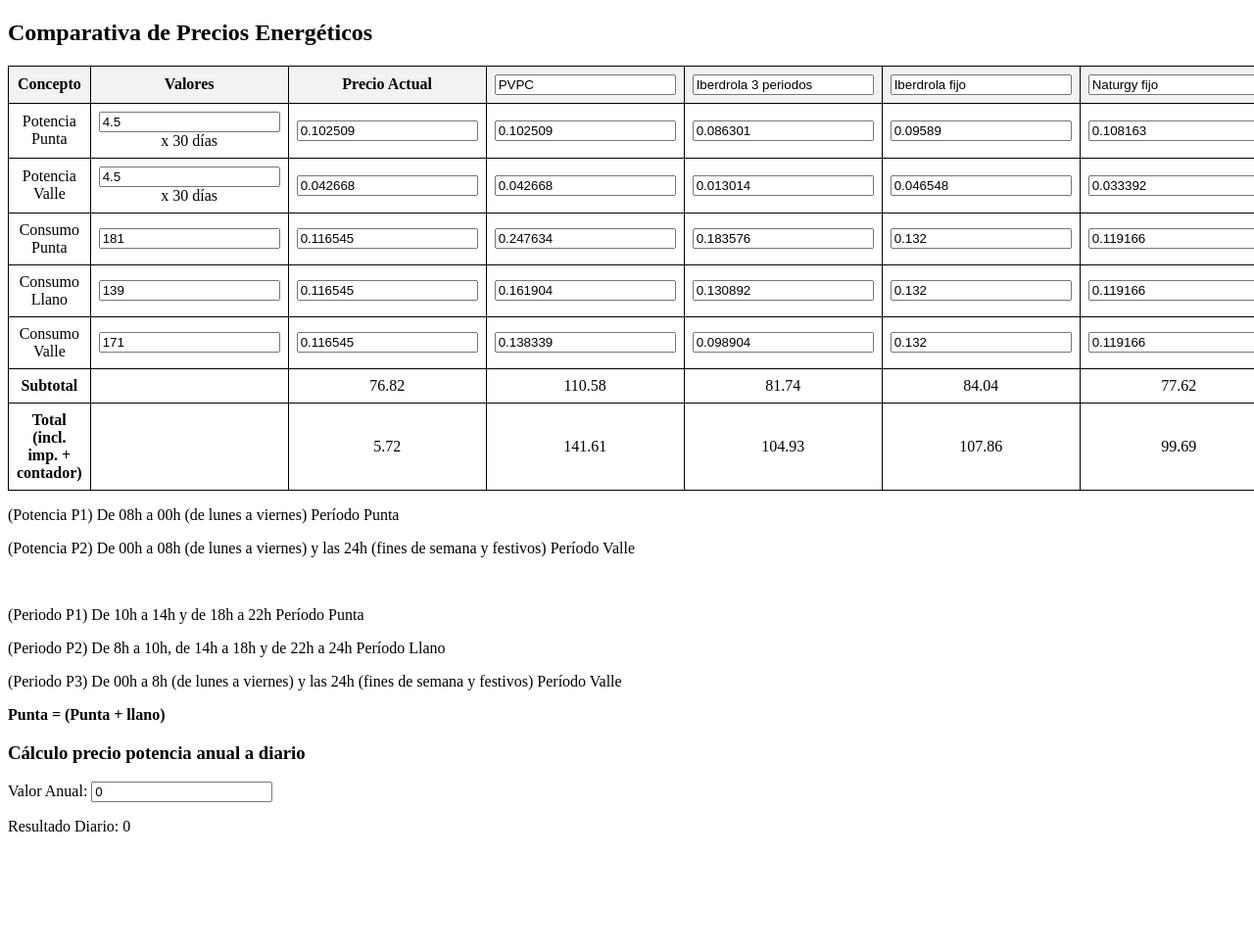
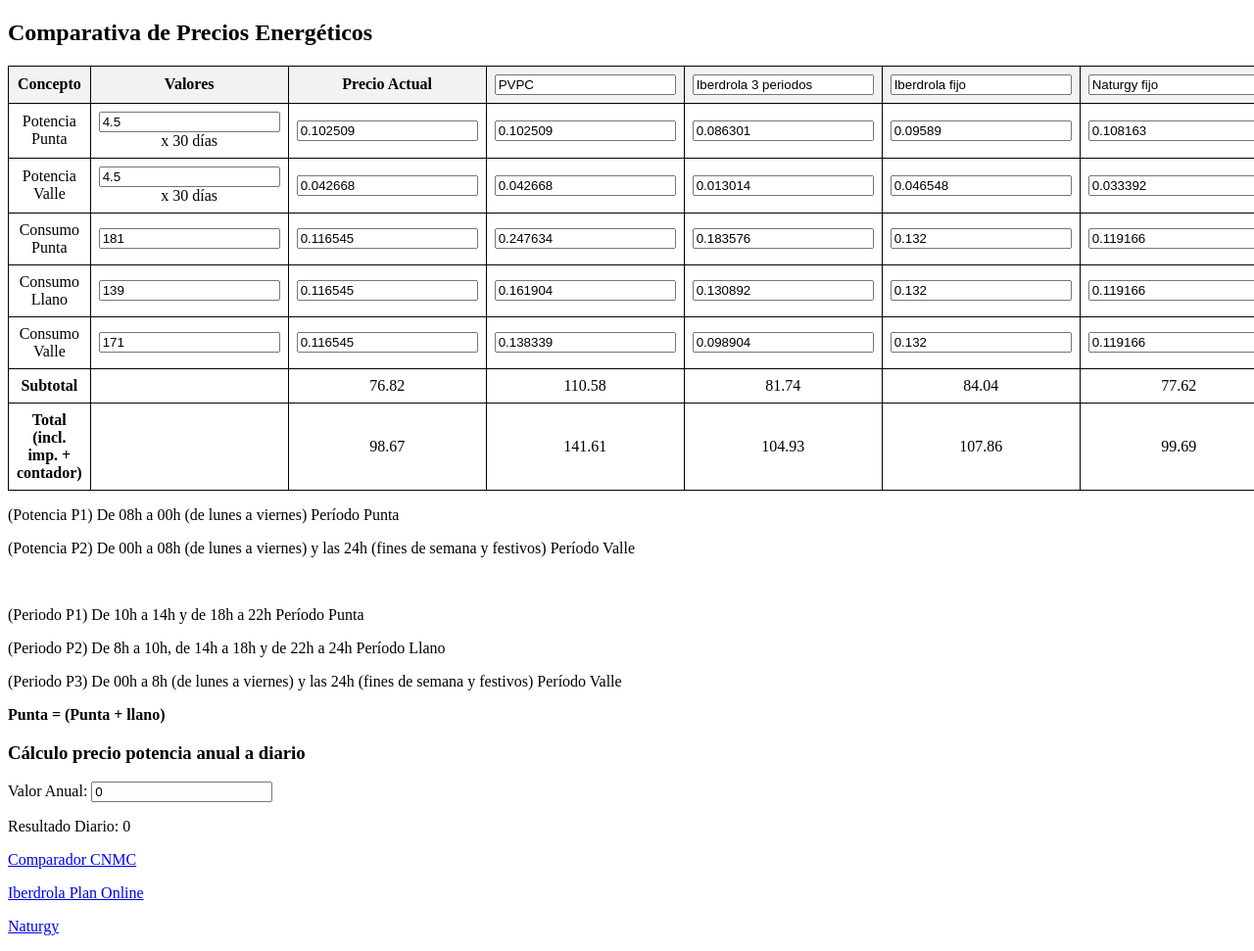
Before and after one commit to tropiplaya/comparadorLuz, a plain HTML site: page index.html in a window 1280 px wide. Shown: the top 971 px of the page at 98% size. Before the commit the page ends 869 px from the top, so only its background shows below. Drawn offline with Linux system fonts and the light colour scheme.

Commit message:
Update index.html

```diff
--- a/index.html
+++ b/index.html
@@ -76,6 +76,10 @@
         <p>Resultado Diario: <span id="resultado-diario">0</span></p>
     </div>
 
+    <p><a href="https://comparador.cnmc.gob.es/">Comparador CNMC</a></p>
+    <p><a href="https://www.iberdrola.es/luz/plan-online">Iberdrola Plan Online</a></p>
+    <p><a href="https://www.naturgy.es/hogar/luz">Naturgy</a></p>
+
     <script>
         const conceptos = ["Potencia Punta", "Potencia Valle", "Consumo Punta", "Consumo Llano", "Consumo Valle"];
         const valoresPorDefecto = [4.5, 4.5, 181, 139, 171];
@@ -146,7 +150,7 @@
                 const precioAlt4 = parseFloat(document.querySelector(`.precio-alt4[data-index='${index}']`).value) || 0;
 
                 totalActual += valor * precioActual;
-                totalActualVat = (totalActual * impuestoElectricidad / 100 + 30 * alquilerContador) * 1.21;
+                totalActualVat = (totalActual + totalActual * impuestoElectricidad / 100 + 30 * alquilerContador) * 1.21;
 
                 totalAlternativo0 += valor * precioAlt0;
                 totalAlternativo0Vat = (totalAlternativo0 + totalAlternativo0 * impuestoElectricidad / 100 + 30 * alquilerContador) * 1.21;
```
